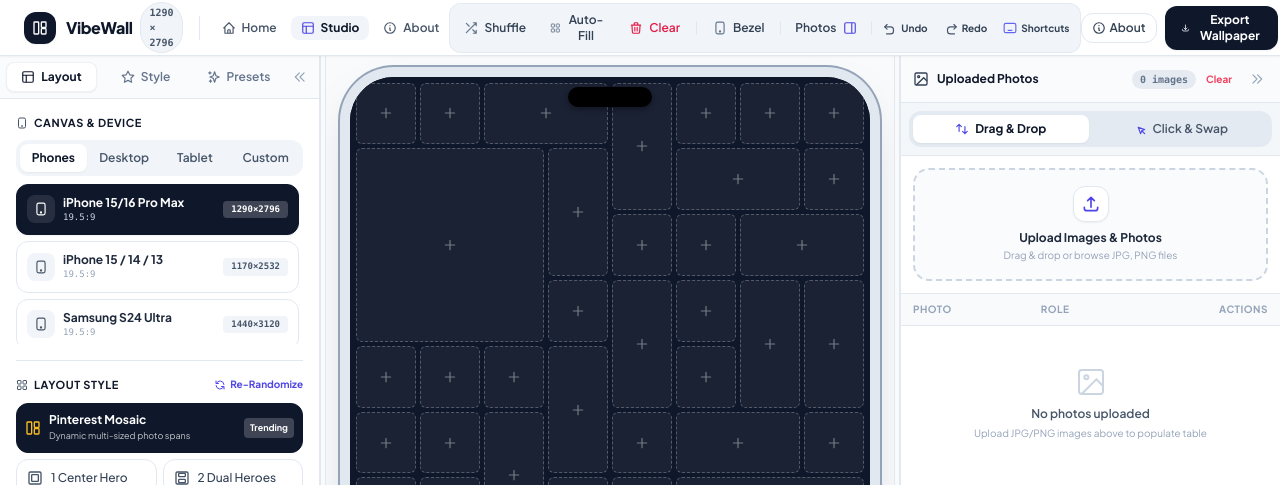
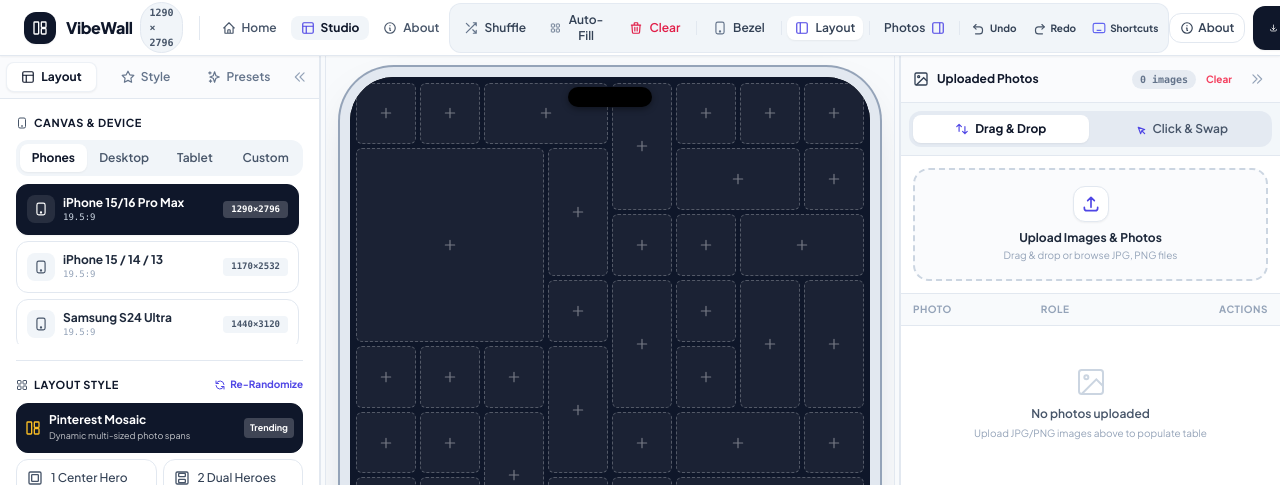
Before and after one commit to imbhaumik147/vibewall, a Django app: page /studio/ in a window 1280 px wide; the page is wider, and only the part inside the window is pictured. Shown: the top 485 px of that part. Run offline with Django 4.2, Linux system fonts and the light colour scheme; data that the repository does not hold is empty; some libraries are stand-ins or nearby versions.

Commit message:
Fix missing reopen button for collapsed left sidebar in studio header and main viewport

```diff
--- a/templates/wallpapers/studio.html
+++ b/templates/wallpapers/studio.html
@@ -123,6 +123,11 @@
       <button id="toggle-frame-btn" class="px-2.5 py-1 rounded-lg text-xs font-semibold text-slate-700 hover:bg-white flex items-center gap-1.5 transition-all" title="Toggle Phone Mockup Bezel">
         <svg class="w-3.5 h-3.5 text-slate-500" fill="none" stroke="currentColor" stroke-width="2" viewBox="0 0 24 24"><rect x="5" y="2" width="14" height="20" rx="3"/><circle cx="12" cy="18" r="1"/></svg>
         <span class="hidden sm:inline">Bezel</span>
+      </button>
+      <div class="h-3.5 w-[1px] bg-slate-200 my-auto mx-0.5"></div>
+      <button id="toggle-left-sidebar-btn" class="px-2 py-1 rounded-lg text-xs font-semibold text-slate-700 hover:text-slate-900 hover:bg-white flex items-center gap-1.5 transition-all bg-white shadow-sm" title="Toggle Left Sidebar (Layout & Tools)">
+        <svg class="w-3.5 h-3.5 text-indigo-600" fill="none" stroke="currentColor" stroke-width="2" viewBox="0 0 24 24"><rect x="3" y="3" width="18" height="18" rx="2"/><path d="M9 3v18"/></svg>
+        <span class="hidden sm:inline">Layout</span>
       </button>
       <div class="h-3.5 w-[1px] bg-slate-200 my-auto mx-0.5"></div>
       <button id="toggle-right-sidebar-btn" class="px-2 py-1 rounded-lg text-xs font-semibold text-slate-700 hover:text-slate-900 hover:bg-white flex items-center gap-1.5 transition-all" title="Toggle Right Sidebar (Photos Gallery)">
@@ -673,6 +678,11 @@
 
     <!-- CENTER STAGE: Stable Responsive Wallpaper Canvas (Clean & Unobscured) -->
     <main class="flex-1 flex flex-col min-w-0 bg-slate-100 relative overflow-hidden">
+      <!-- Floating Reopen Left Sidebar Button (Visible when left sidebar is collapsed) -->
+      <button id="expand-left-btn" class="hidden absolute left-3 top-3 z-30 px-3 py-2 rounded-xl bg-slate-900 text-white text-xs font-bold shadow-lg hover:bg-slate-800 flex items-center gap-2 border border-slate-700 transition-all hover:scale-105 active:scale-95" title="Expand Left Sidebar (Layout & Tools)">
+        <svg class="w-4 h-4 text-indigo-400" fill="none" stroke="currentColor" stroke-width="2" viewBox="0 0 24 24"><rect x="3" y="3" width="18" height="18" rx="2"/><path d="M9 3v18"/><path d="M13 12l3-3m0 0l-3-3m3 3H9"/></svg>
+        <span>Layout Sidebar</span>
+      </button>
 
       <!-- Canvas Viewport: Completely clean, no buttons floating above wallpaper -->
       <div id="canvas-wrapper" class="canvas-viewport flex-1 flex items-center justify-center p-3 overflow-hidden relative">
```
